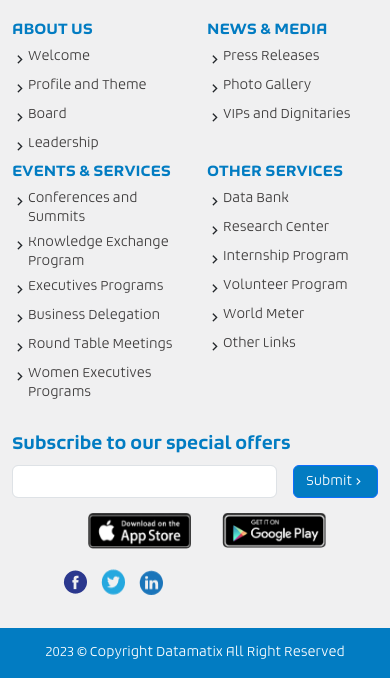
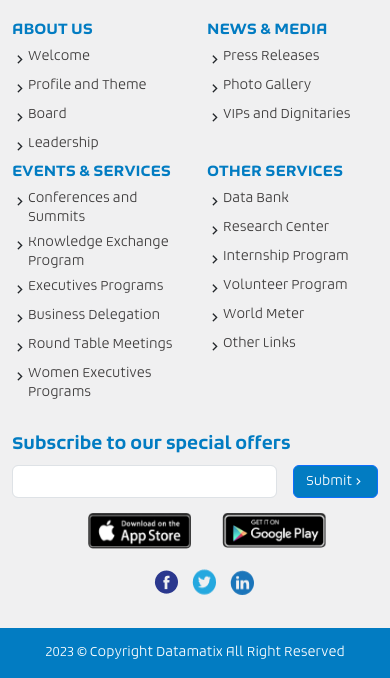
Before and after one commit to Abdallahelmesery213/property-home, a plain HTML site: page index.html in a window 390 px wide. Shown: the part 6794-7472 px from the top of the page. Drawn offline with nearby package versions, Linux system fonts and the light colour scheme.

Commit message:
updateeee

```diff
--- a/assets/css/eventPrpStyle.css
+++ b/assets/css/eventPrpStyle.css
@@ -736,7 +736,7 @@ footer .social img{
         margin: 15px auto;
     }
     footer .social{
-        width: 75%;
+        width: 25%;
         margin: 0 auto;
         justify-content: center;
     }
--- a/assets/css/prop11thStyle.css
+++ b/assets/css/prop11thStyle.css
@@ -759,7 +759,7 @@ footer .social img{
         margin: 15px auto;
     }
     footer .social{
-        width: 75%;
+        width: 25%;
         margin: 0 auto;
         justify-content: center;
     }
--- a/assets/css/propertyStyle.css
+++ b/assets/css/propertyStyle.css
@@ -746,7 +746,7 @@ footer .social img{
         justify-content: center;
     }
     footer .social{
-        width: 75%;
+        width: 25%;
         margin: 0 auto;
     }
 
```
